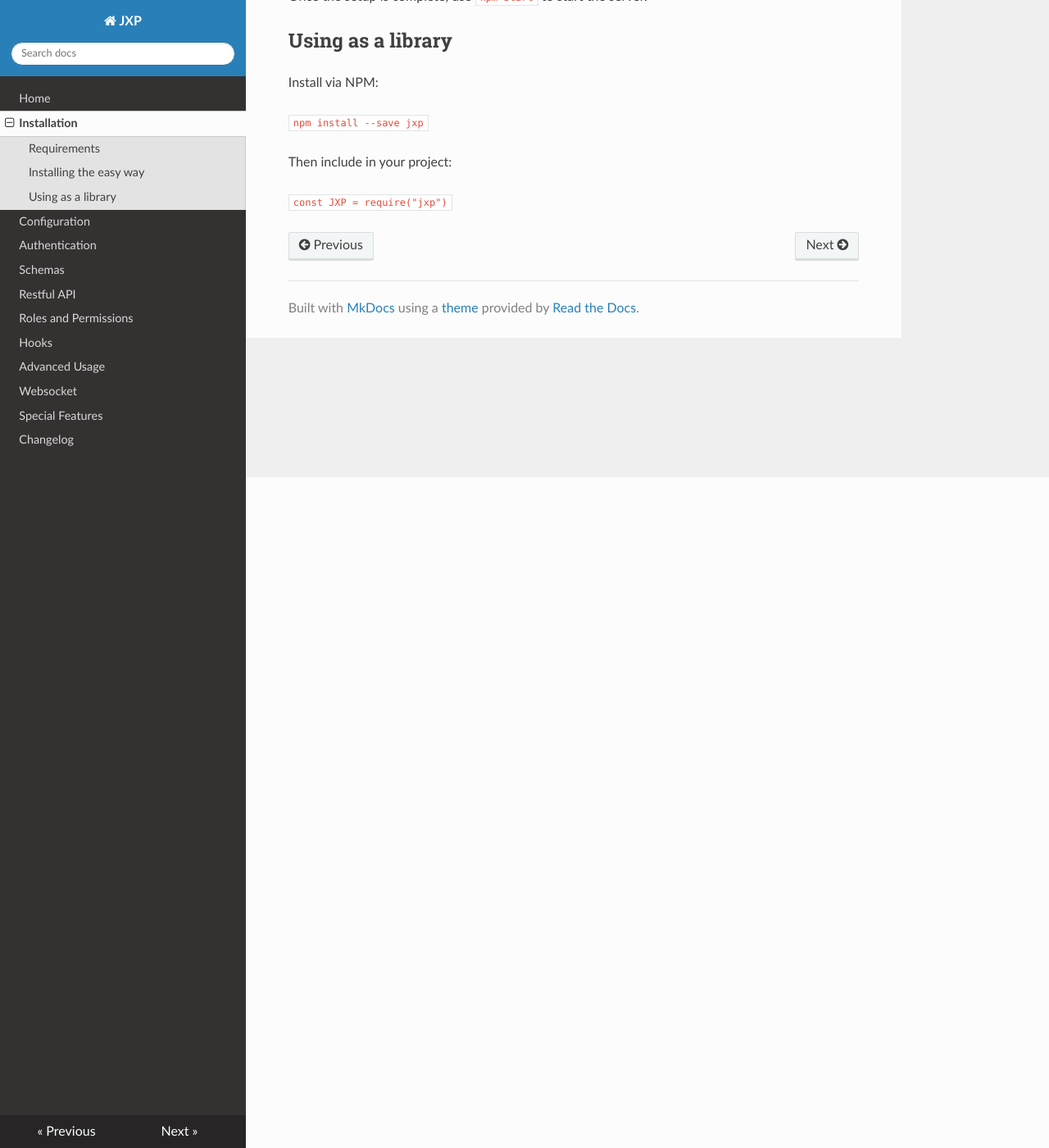
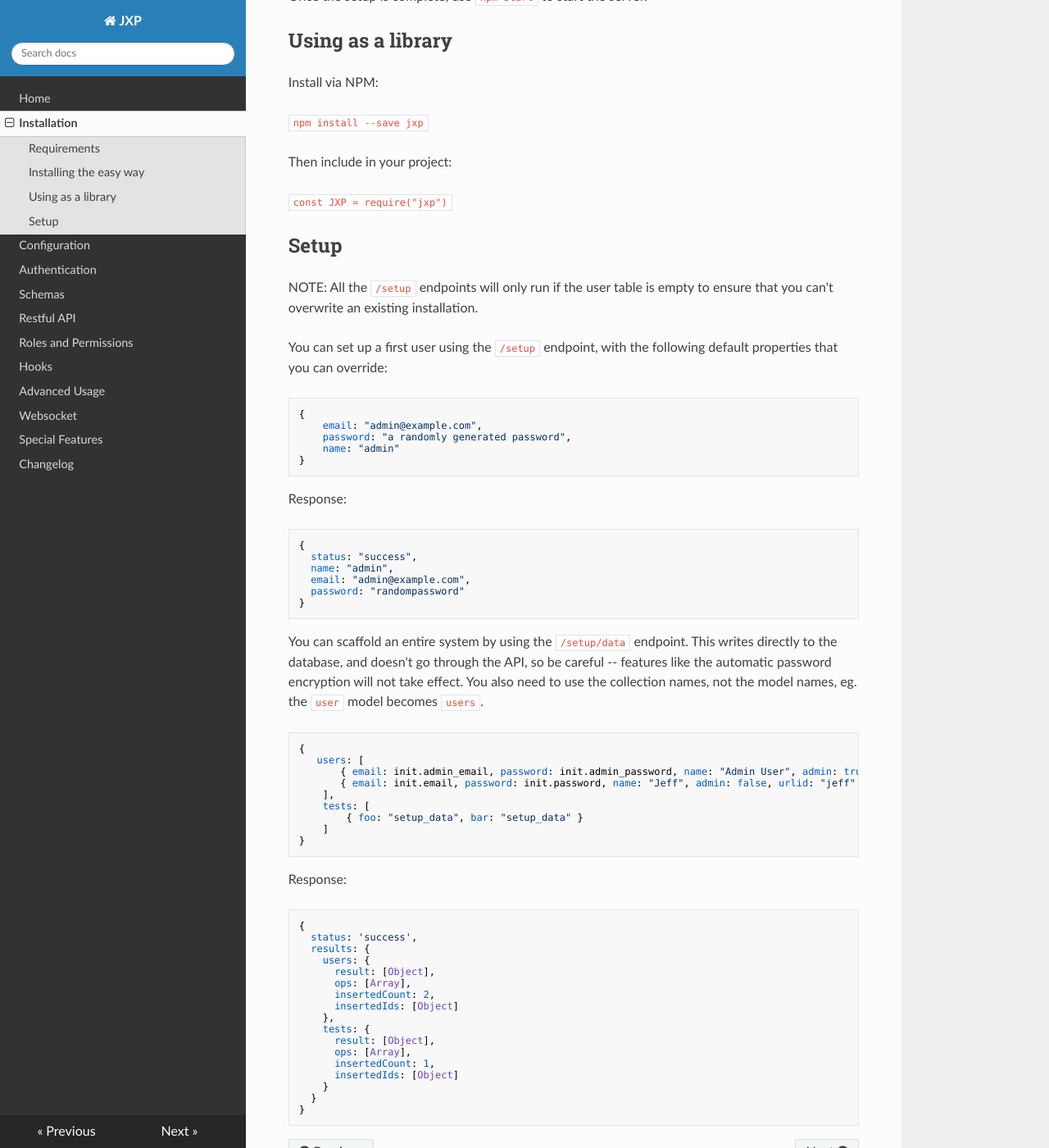
Before and after one commit to WorkSpaceMan/jxp, an MkDocs documentation site: the page built from docs/installation.md, in a window 1280 px wide and 1400 px high, scrolled down 818 px. Shown: the whole window at 82% size. Built offline with MkDocs 1.6.1, drawn with Linux system fonts in a browser that asks for light colours; nearby versions of some CDN libraries.

Commit message:
- /setup/data endpoint - Some testing improvements

````diff
--- a/docs/installation.md
+++ b/docs/installation.md
@@ -33,3 +33,61 @@ Install via NPM:
 Then include in your project:
 
 `const JXP = require("jxp")`
+
+## Setup
+
+NOTE: All the `/setup` endpoints will only run if the user table is empty to ensure that you can't overwrite an existing installation.
+
+You can set up a first user using the `/setup` endpoint, with the following default properties that you can override:
+```js
+{
+    email: "admin@example.com",
+    password: "a randomly generated password",
+    name: "admin"
+}
+```
+
+Response:
+```js
+{
+  status: "success",
+  name: "admin",
+  email: "admin@example.com",
+  password: "randompassword"
+}
+```
+
+You can scaffold an entire system by using the `/setup/data` endpoint. This writes directly to the database, and doesn't go through the API, so be careful -- features like the automatic password encryption will not take effect. You also need to use the collection names, not the model names, eg. the `user` model becomes `users`.
+
+```js
+{
+   users: [
+       { email: init.admin_email, password: init.admin_password, name: "Admin User", admin: true, urlid: "admin-user" },
+       { email: init.email, password: init.password, name: "Jeff", admin: false, urlid: "jeff" },
+    ],
+    tests: [
+        { foo: "setup_data", bar: "setup_data" }
+    ]
+}
+```
+
+Response:
+```js
+{
+  status: 'success',
+  results: {
+    users: {
+      result: [Object],
+      ops: [Array],
+      insertedCount: 2,
+      insertedIds: [Object]
+    },
+    tests: {
+      result: [Object],
+      ops: [Array],
+      insertedCount: 1,
+      insertedIds: [Object]
+    }
+  }
+}
+```
--- a/package.json
+++ b/package.json
@@ -1,12 +1,12 @@
 {
   "name": "jxp",
   "description:": "An opinionated RESTful API library based on Mongoose and Restify. Make an API by just writing Mongoose models.",
-  "version": "2.6.1",
+  "version": "2.6.2",
   "private": false,
   "main": "libs/jxp.js",
   "scripts": {
     "start": "node bin/server.js",
-    "test": "mocha --timeout 10000",
+    "test": "mocha --timeout 10000 -b --exit",
     "wstest": "mocha test/wstest"
   },
   "bin": {
````
Also changed, not shown: docs/changelog.md (+1 -0 lines), 5 other files.
